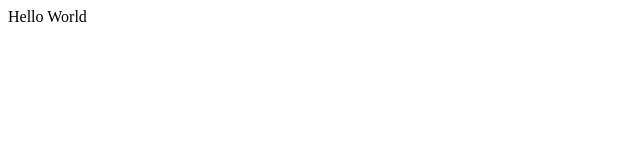
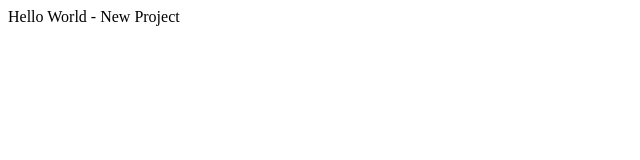
Before and after one commit to ZeeshanAkram08/Demo-Repository, a plain HTML site: page index.html in a window 1280 px wide. Shown: the whole page, without its empty margins (0-640 px from the left). Drawn offline with Linux system fonts and the light colour scheme.

Commit message:
Update index.html
index updated

```diff
--- a/index.html
+++ b/index.html
@@ -1 +1 @@
-<p>Hello World</p>
+<p>Hello World - New Project</p>
```
